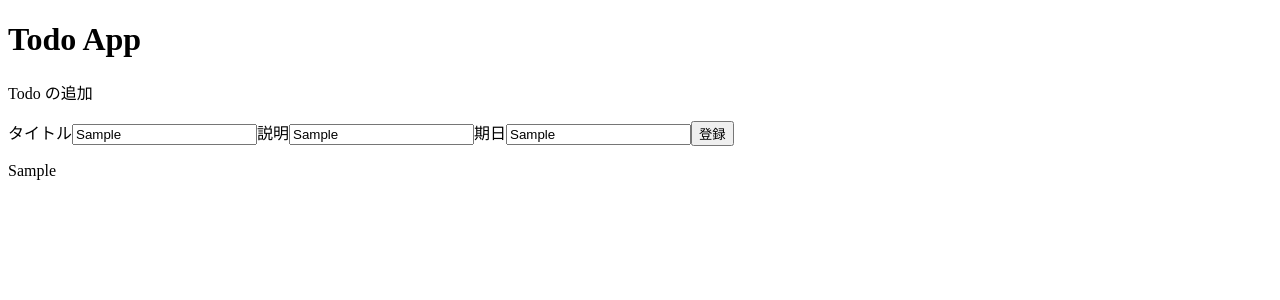
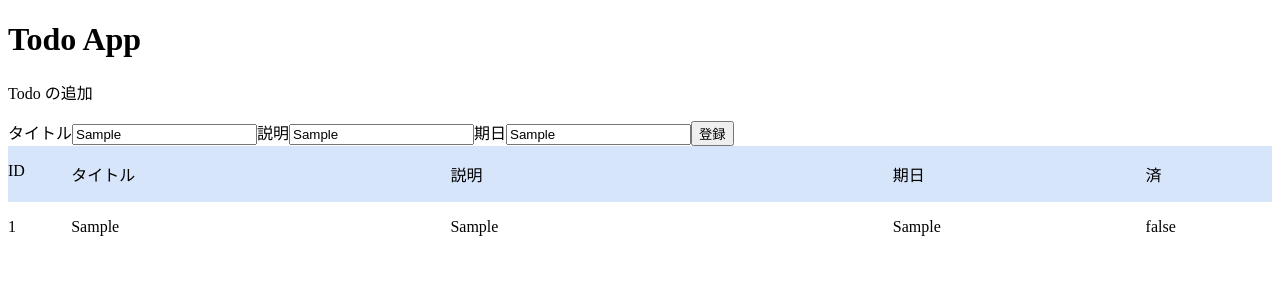
Before and after one commit to kasaharu/todo-app, an Angular app in the folder angular/todo-app/: page /home in a window 1280 px wide. Both pictures are taken after typing "Sample", "Sample", "Sample" into the empty fields and a click on the button "登録". Shown: the top 300 px of the page. Built offline with nearby package versions, Linux system fonts and the light colour scheme.

Commit message:
Todo 一覧の見た目を変更

```diff
--- a/angular/todo-app/src/app/components/todo-content-item/todo-content-item.component.html
+++ b/angular/todo-app/src/app/components/todo-content-item/todo-content-item.component.html
@@ -1,3 +1,7 @@
-<p>
-  {{ todoItem.title }}
-</p>
+<div class="todo-item">
+  <p class="item-id">{{ todoItem.id }}</p>
+  <p class="item-title">{{ todoItem.title }}</p>
+  <p class="item-description">{{ todoItem.description }}</p>
+  <p class="item-deadline">{{ todoItem.deadline }}</p>
+  <p class="item-is-completed">{{ todoItem.isCompleted }}</p>
+</div>
--- a/angular/todo-app/src/app/components/todo-content-item/todo-content-item.component.scss
+++ b/angular/todo-app/src/app/components/todo-content-item/todo-content-item.component.scss
@@ -0,0 +1,23 @@
+.todo-item {
+  display: flex;
+}
+
+.item-id {
+  flex-basis: 5%;
+}
+
+.item-title {
+  flex-basis: 30%;
+}
+
+.item-description {
+  flex-basis: 35%;
+}
+
+.item-deadline {
+  flex-basis: 20%;
+}
+
+.item-is-completed {
+  flex-basis: 10%;
+}
--- a/angular/todo-app/src/app/components/todo-content-list/todo-content-list.component.html
+++ b/angular/todo-app/src/app/components/todo-content-list/todo-content-list.component.html
@@ -1,3 +1,11 @@
+<div class="todo-header">
+  <p class="header-id">ID</p>
+  <p class="header-title">タイトル</p>
+  <p class="header-description">説明</p>
+  <p class="header-deadline">期日</p>
+  <p class="header-is-completed">済</p>
+</div>
+
 <ng-container *ngFor="let todo of todoList">
   <app-todo-content-item [todoItem]="todo"></app-todo-content-item>
 </ng-container>
--- a/angular/todo-app/src/app/components/todo-content-list/todo-content-list.component.scss
+++ b/angular/todo-app/src/app/components/todo-content-list/todo-content-list.component.scss
@@ -0,0 +1,24 @@
+.todo-header {
+  display: flex;
+  background-color: #d7e5fa;
+}
+
+.header-id {
+  flex-basis: 5%;
+}
+
+.header-title {
+  flex-basis: 30%;
+}
+
+.header-description {
+  flex-basis: 35%;
+}
+
+.header-deadline {
+  flex-basis: 20%;
+}
+
+.header-is-completed {
+  flex-basis: 10%;
+}
```
